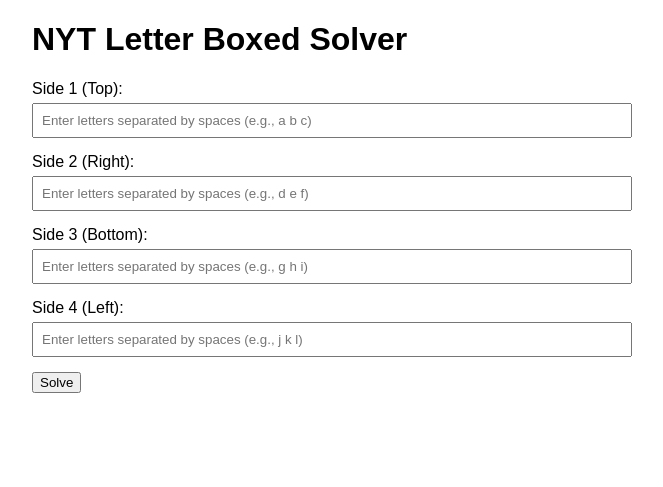
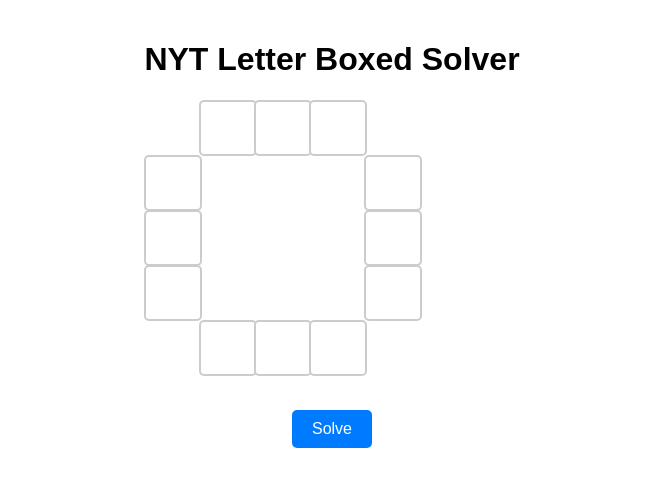
Before and after one commit to BlazeMV/nyt_puzzler, a Flask app: page / in a window 1280 px wide. Shown: the top 487 px of the page, without its empty margins (308-971 px from the left). Run offline with Flask 3, Linux system fonts and the light colour scheme; parts of the project's set-up code (start-up, migrations or seed data) failed here and were passed over.

Commit message:
ui redesign

```diff
--- a/main.py
+++ b/main.py
@@ -44,10 +44,10 @@ def index():
     if request.method == 'POST':
         # Get the input from the form
         sides = [
-            request.form['side1'].strip().lower().split(),
-            request.form['side2'].strip().lower().split(),
-            request.form['side3'].strip().lower().split(),
-            request.form['side4'].strip().lower().split()
+            [request.form[f'side1-{i}'].strip().lower() for i in range(1, 4)],  # Top
+            [request.form[f'side2-{i}'].strip().lower() for i in range(1, 4)],  # Right
+            [request.form[f'side3-{i}'].strip().lower() for i in range(1, 4)],  # Bottom
+            [request.form[f'side4-{i}'].strip().lower() for i in range(1, 4)]  # Left
         ]
         # Solve the puzzle
         solution = solve_letter_boxed(sides, word_list)
@@ -55,13 +55,14 @@ def index():
         return render_template(
             'index.html',
             solution=" -> ".join(solution) if solution else "No solution found.",
-            side1=" ".join(sides[0]),
-            side2=" ".join(sides[1]),
-            side3=" ".join(sides[2]),
-            side4=" ".join(sides[3])
+            side1=[request.form[f'side1-{i}'].strip().lower() for i in range(1, 4)],
+            side2=[request.form[f'side2-{i}'].strip().lower() for i in range(1, 4)],
+            side3=[request.form[f'side3-{i}'].strip().lower() for i in range(1, 4)],
+            side4=[request.form[f'side4-{i}'].strip().lower() for i in range(1, 4)]
         )
-    return render_template('index.html', solution=None, side1="", side2="", side3="", side4="")
+    return render_template('index.html', solution=None, side1=["", "", ""], side2=["", "", ""], side3=["", "", ""],
+                           side4=["", "", ""])
 
 
 if __name__ == '__main__':
-    app.run(debug=True)
+    app.run(port=3000, debug=True)
--- a/templates/index.html
+++ b/templates/index.html
@@ -8,28 +8,58 @@
         body {
             font-family: Arial, sans-serif;
             margin: 20px;
+            display: flex;
+            justify-content: center;
+            align-items: center;
+            flex-direction: column;
         }
         .container {
-            max-width: 600px;
-            margin: 0 auto;
+            text-align: center;
         }
-        .form-group {
-            margin-bottom: 15px;
+        .board {
+            display: grid;
+            grid-template-columns: repeat(5, 50px); /* 5 columns */
+            grid-template-rows: repeat(5, 50px); /* 5 rows */
+            gap: 5px;
+            margin: 20px auto;
         }
-        label {
-            display: block;
-            margin-bottom: 5px;
+        .board input {
+            width: 100%;
+            height: 100%;
+            text-align: center;
+            font-size: 18px;
+            text-transform: uppercase;
+            border: 2px solid #ccc;
+            border-radius: 5px;
         }
-        input {
-            width: 100%;
-            padding: 8px;
-            box-sizing: border-box;
+        .board input:focus {
+            border-color: #007bff;
+            outline: none;
+        }
+        .empty-cell {
+            /* Style for empty cells to maintain grid alignment */
+            visibility: hidden;
+        }
+        .solve-button {
+            margin-top: 20px;
+            padding: 10px 20px;
+            font-size: 16px;
+            background-color: #007bff;
+            color: white;
+            border: none;
+            border-radius: 5px;
+            cursor: pointer;
+        }
+        .solve-button:hover {
+            background-color: #0056b3;
         }
         .solution {
             margin-top: 20px;
             padding: 10px;
             background-color: #f0f0f0;
             border-radius: 5px;
+            max-width: 400px;
+            word-wrap: break-word;
         }
     </style>
 </head>
@@ -37,23 +67,43 @@
     <div class="container">
         <h1>NYT Letter Boxed Solver</h1>
         <form method="POST">
-            <div class="form-group">
-                <label for="side1">Side 1 (Top):</label>
-                <input type="text" id="side1" name="side1" value="{{ side1 }}" placeholder="Enter letters separated by spaces (e.g., a b c)" required>
+            <div class="board">
+                <!-- Row 1 -->
+                <div class="empty-cell"></div>
+                <input type="text" id="side1-1" name="side1-1" maxlength="1" value="{{ side1[0] }}" required>
+                <input type="text" id="side1-2" name="side1-2" maxlength="1" value="{{ side1[1] }}" required>
+                <input type="text" id="side1-3" name="side1-3" maxlength="1" value="{{ side1[2] }}" required>
+                <div class="empty-cell"></div>
+
+                <!-- Row 2 -->
+                <input type="text" id="side4-1" name="side4-1" maxlength="1" value="{{ side4[0] }}" required>
+                <div class="empty-cell"></div>
+                <div class="empty-cell"></div>
+                <div class="empty-cell"></div>
+                <input type="text" id="side2-1" name="side2-1" maxlength="1" value="{{ side2[0] }}" required>
+
+                <!-- Row 3 -->
+                <input type="text" id="side4-2" name="side4-2" maxlength="1" value="{{ side4[1] }}" required>
+                <div class="empty-cell"></div>
+                <div class="empty-cell"></div>
+                <div class="empty-cell"></div>
+                <input type="text" id="side2-2" name="side2-2" maxlength="1" value="{{ side2[1] }}" required>
+
+                <!-- Row 4 -->
+                <input type="text" id="side4-3" name="side4-3" maxlength="1" value="{{ side4[2] }}" required>
+                <div class="empty-cell"></div>
+                <div class="empty-cell"></div>
+                <div class="empty-cell"></div>
+                <input type="text" id="side2-3" name="side2-3" maxlength="1" value="{{ side2[2] }}" required>
+
+                <!-- Row 5 -->
+                <div class="empty-cell"></div>
+                <input type="text" id="side3-1" name="side3-1" maxlength="1" value="{{ side3[0] }}" required>
+                <input type="text" id="side3-2" name="side3-2" maxlength="1" value="{{ side3[1] }}" required>
+                <input type="text" id="side3-3" name="side3-3" maxlength="1" value="{{ side3[2] }}" required>
+                <div class="empty-cell"></div>
             </div>
-            <div class="form-group">
-                <label for="side2">Side 2 (Right):</label>
-                <input type="text" id="side2" name="side2" value="{{ side2 }}" placeholder="Enter letters separated by spaces (e.g., d e f)" required>
-            </div>
-            <div class="form-group">
-                <label for="side3">Side 3 (Bottom):</label>
-                <input type="text" id="side3" name="side3" value="{{ side3 }}" placeholder="Enter letters separated by spaces (e.g., g h i)" required>
-            </div>
-            <div class="form-group">
-                <label for="side4">Side 4 (Left):</label>
-                <input type="text" id="side4" name="side4" value="{{ side4 }}" placeholder="Enter letters separated by spaces (e.g., j k l)" required>
-            </div>
-            <button type="submit">Solve</button>
+            <button type="submit" class="solve-button">Solve</button>
         </form>
 
         {% if solution %}
```
